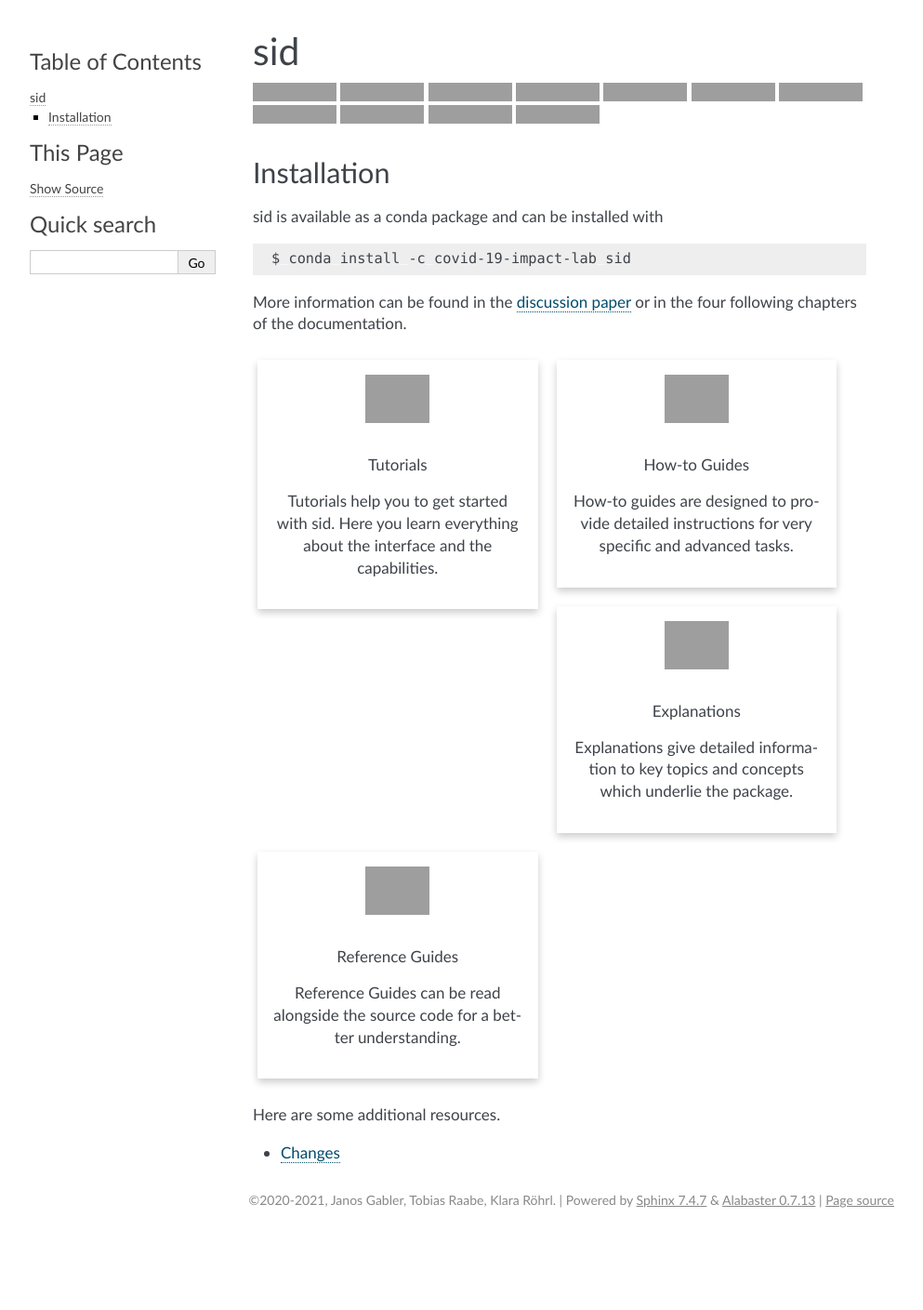
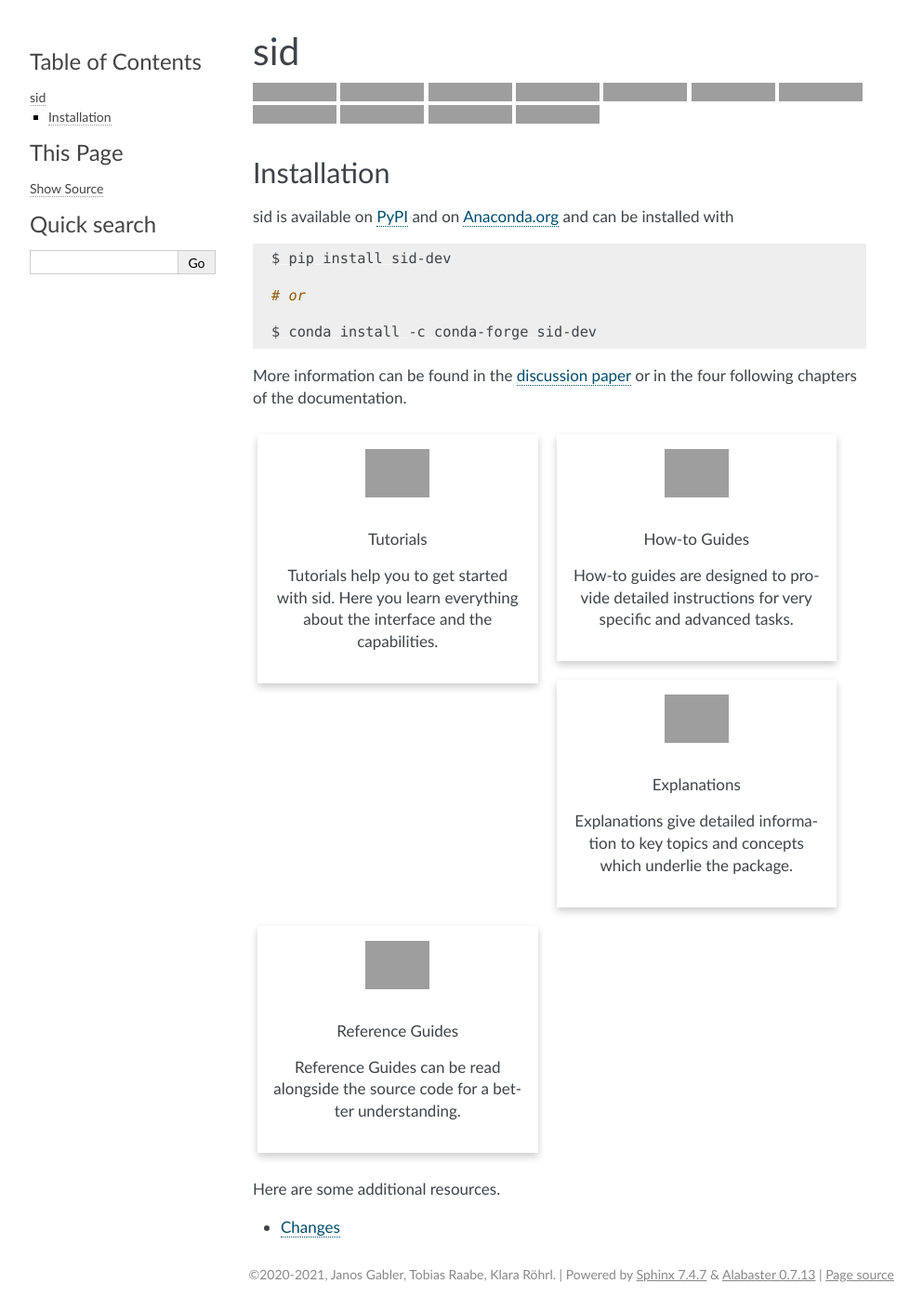
Before and after one commit to covid-19-impact-lab/sid, a Sphinx documentation site: the page built from docs/source/index.rst, in a window 1280 px wide, cut to the strip 0-1409 px from the top of the page. Shown: the whole strip at 93% size, without its empty margins (148-1141 px from the left). Built offline with Sphinx 7.4.7, drawn with Linux system fonts in a browser that asks for light colours; pages that are not in the unit, such as notebooks, are missing from menus; before the commit the page ends 1329 px from its top, so only the background shows below that; grey boxes are pictures that could not be loaded.

Commit message:
to changes and change readme.

```diff
--- a/README.rst
+++ b/README.rst
@@ -79,11 +79,16 @@ More information can be found in the `discussion paper
 Installation
 ------------
 
-sid is available as a conda package and can be installed with
+sid is available on `PyPI <https://pypi.org/project/sid-dev>`_ and on `Anaconda.org
+<https://anaconda.org/conda-forge/sid-dev>`_ and can be installed with
 
 .. code-block:: bash
 
-    $ conda install -c covid-19-impact-lab sid
+    $ pip install sid-dev
+
+    # or
+
+    $ conda install -c conda-forge sid-dev
 
 .. end-installation
 
--- a/docs/source/changes.rst
+++ b/docs/source/changes.rst
@@ -29,6 +29,8 @@ all releases are available on `Anaconda.org
 - :gh:`81` sets the default start date for testing models to the first burn-in period of
   the initial conditions.
 - :gh:`83` does some clean up in the matching algorithm.
+- :gh:`86` renames the package such that it is published on PyPI and Anaconda as
+  sid-dev.
 
 
 0.0.1 - 2021-01-05
```
